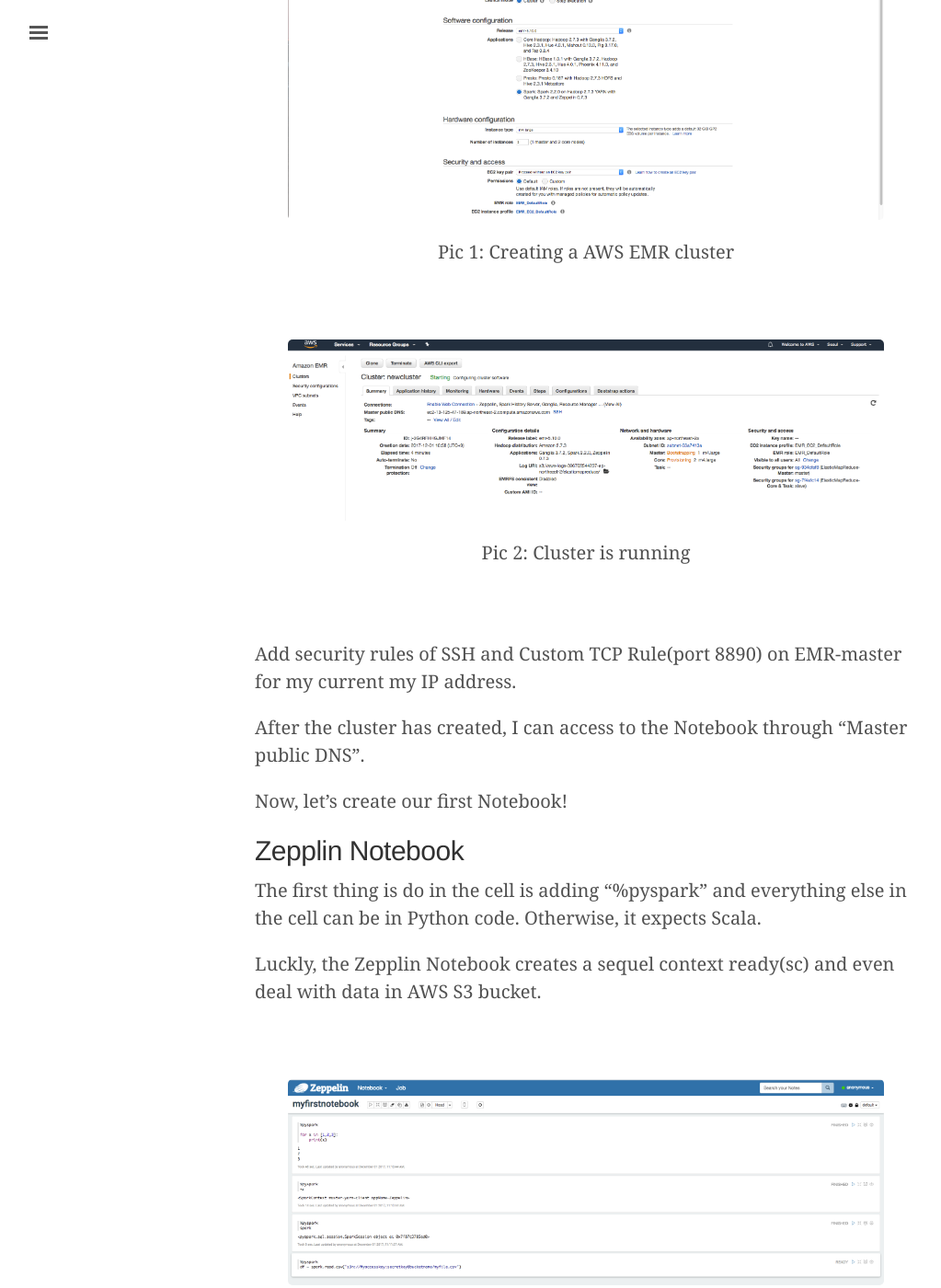
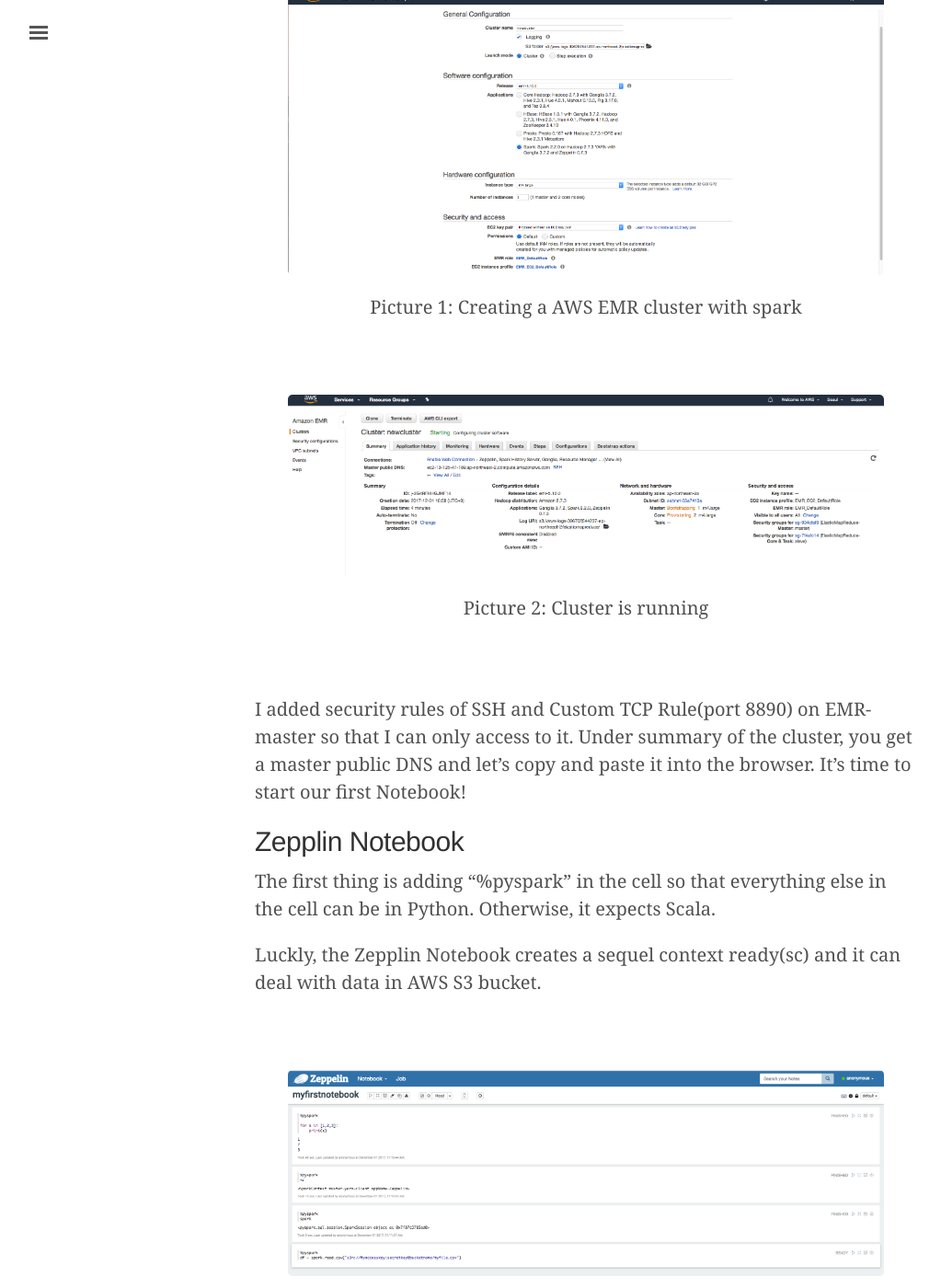
Before and after one commit to hodoolee/hodoolee.github.io, a Jekyll site: the page built from _posts/2017-11-22-aws-emr.md, in a window 1280 px wide and 1400 px high, scrolled down 668 px. Shown: the whole window at 92% size, without its empty margins (3-1026 px from the left). Built offline with Jekyll 4.4.1, drawn with Linux system fonts in a browser that asks for light colours; nearby versions of some CDN libraries; comment, search, counter and statistics services are not loaded; some of the changed text lies outside the part shown.

Commit message:
Update post: aws-emr.md

```diff
--- a/_posts/2017-11-22-aws-emr.md
+++ b/_posts/2017-11-22-aws-emr.md
@@ -10,22 +10,19 @@
 In this post, I will be setting up the Zepplin Notebook using AWS EMR(Elastic MapReduce). It is almost like the Jupyter Notebook but was created specifically for Big Data(Spark, Hadoop, etc). The current version is 0.7 and supports multiple languages.
 
 ## Set-up
-I proceeded without an EC2 key pair just for demo purpose.
 
-{% include image.html subdir=page.subdir name='aws_emr_1.png' caption='Pic 1: Creating a AWS EMR cluster' %}
+AWS EMR is not a free service and the price varies depending on the instance types you pick. I proceeded without an EC2 key pair just for demo purpose.
 
-{% include image.html subdir=page.subdir name='aws_emr_2.png' caption='Pic 2: Cluster is running' %}
+{% include image.html subdir=page.subdir name='aws_emr_1.png' caption='Picture 1: Creating a AWS EMR cluster with spark' %}
 
-Add security rules of SSH and Custom TCP Rule(port 8890) on EMR-master for my current my IP address.
+{% include image.html subdir=page.subdir name='aws_emr_2.png' caption='Picture 2: Cluster is running' %}
 
-After the cluster has created, I can access to the Notebook through "Master public DNS".
-
-Now, let's create our first Notebook!
+I added security rules of SSH and Custom TCP Rule(port 8890) on EMR-master so that I can only access to it. Under summary of the cluster, you get a master public DNS and let's copy and paste it into the browser. It's time to start our first Notebook!
 
 ## Zepplin Notebook
 
-The first thing is do in the cell is adding "%pyspark" and everything else in the cell can be in Python code. Otherwise, it expects Scala.
+The first thing is adding "%pyspark" in the cell so that everything else in the cell can be in Python. Otherwise, it expects Scala.
 
-Luckly, the Zepplin Notebook creates a sequel context ready(sc) and even deal with data in AWS S3 bucket.
+Luckly, the Zepplin Notebook creates a sequel context ready(sc) and it can deal with data in AWS S3 bucket.
 
-{% include image.html subdir=page.subdir name='aws_emr_6.png' caption='Pic 3: using pyspark in the Notebook' %}
+{% include image.html subdir=page.subdir name='aws_emr_6.png' caption='Picture 3: Using pyspark in the Notebook' %}
```
